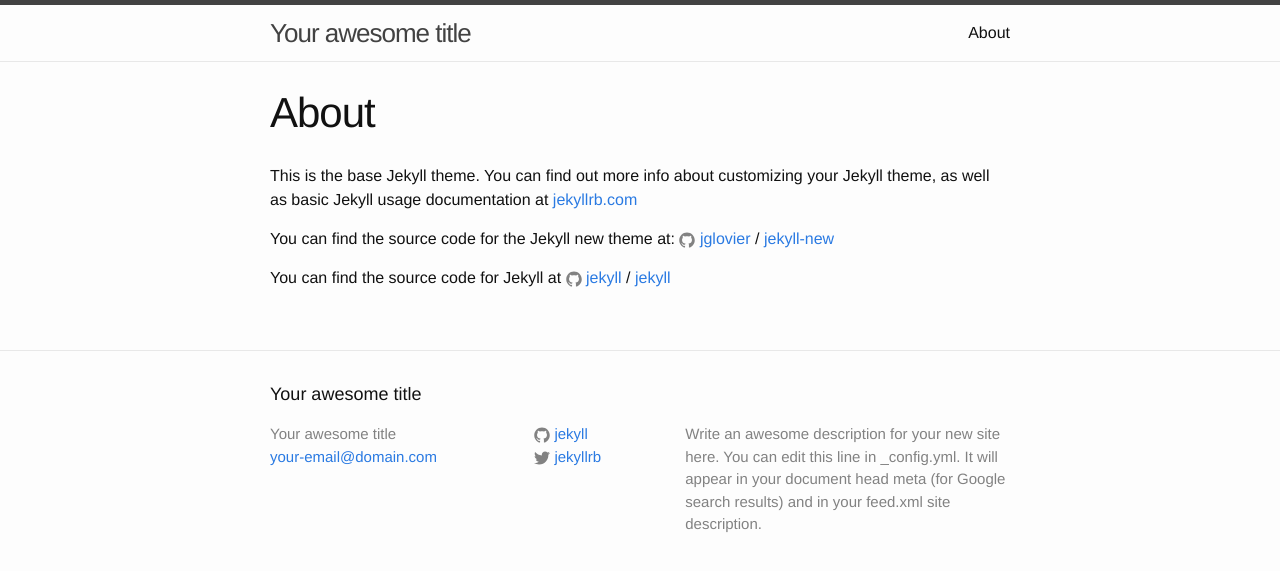
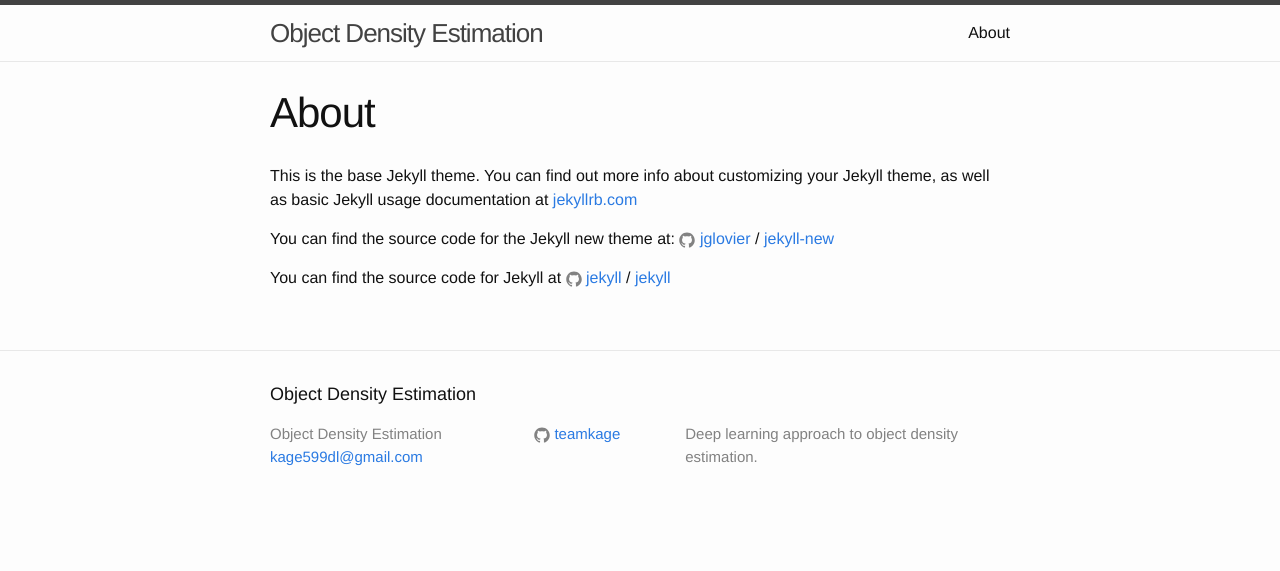
Before and after one commit to teamkage/ObjectDensityEstimation, a Jekyll site: the page built from docs/about.md, in a window 1280 px wide. Shown: the top 571 px of the page. Built offline with Jekyll 4.4.1, drawn with Linux system fonts in a browser that asks for light colours.

Commit message:
Adding images and base index

```diff
--- a/docs/_config.yml
+++ b/docs/_config.yml
@@ -6,16 +6,12 @@
 # 'jekyll serve'. If you change this file, please restart the server process.
 
 # Site settings
-title: Your awesome title
-email: your-email@domain.com
+title: Object Density Estimation
+email: kage599dl@gmail.com
 description: > # this means to ignore newlines until "baseurl:"
-  Write an awesome description for your new site here. You can edit this
-  line in _config.yml. It will appear in your document head meta (for
-  Google search results) and in your feed.xml site description.
+  Deep learning approach to object density estimation.
 baseurl: "/ObjectDensityEstimation/" # the subpath of your site, e.g. /blog
-url: "http://yourdomain.com" # the base hostname & protocol for your site
-twitter_username: jekyllrb
-github_username:  jekyll
+github_username:  teamkage
 
 # Build settings
 markdown: kramdown
```
Also changed, not shown: docs/index.md (added, +66 -0 lines), docs/data/center-wise_single-loss.png (added), docs/data/dual-loss_shared-fc.png (added), docs/data/final-model.png (added), docs/data/multi-scale.png (added), 2 other files.
